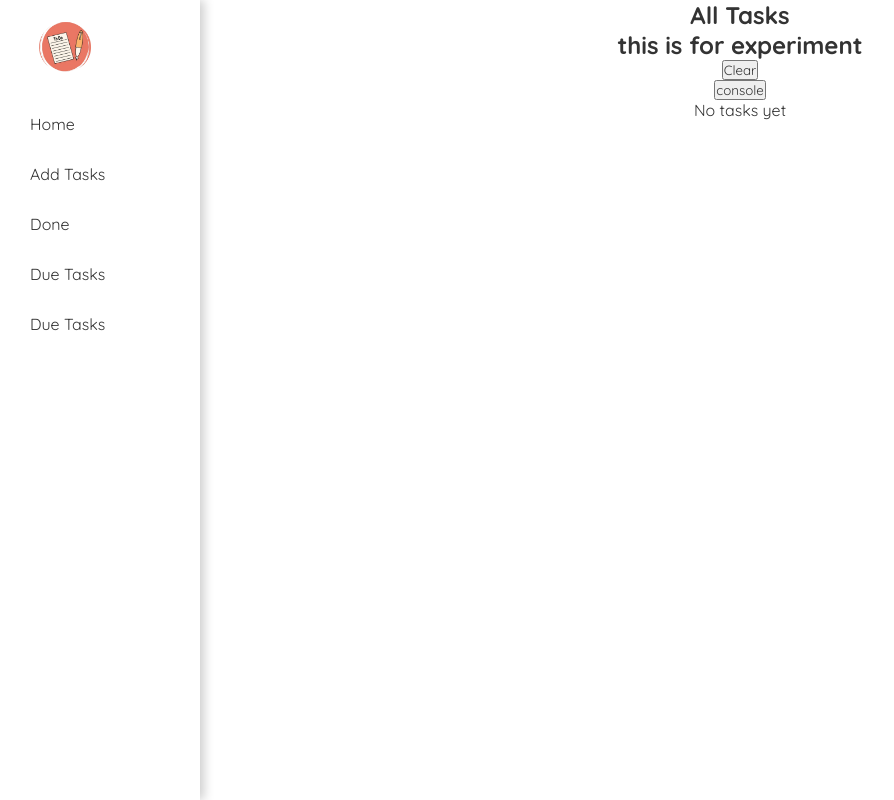
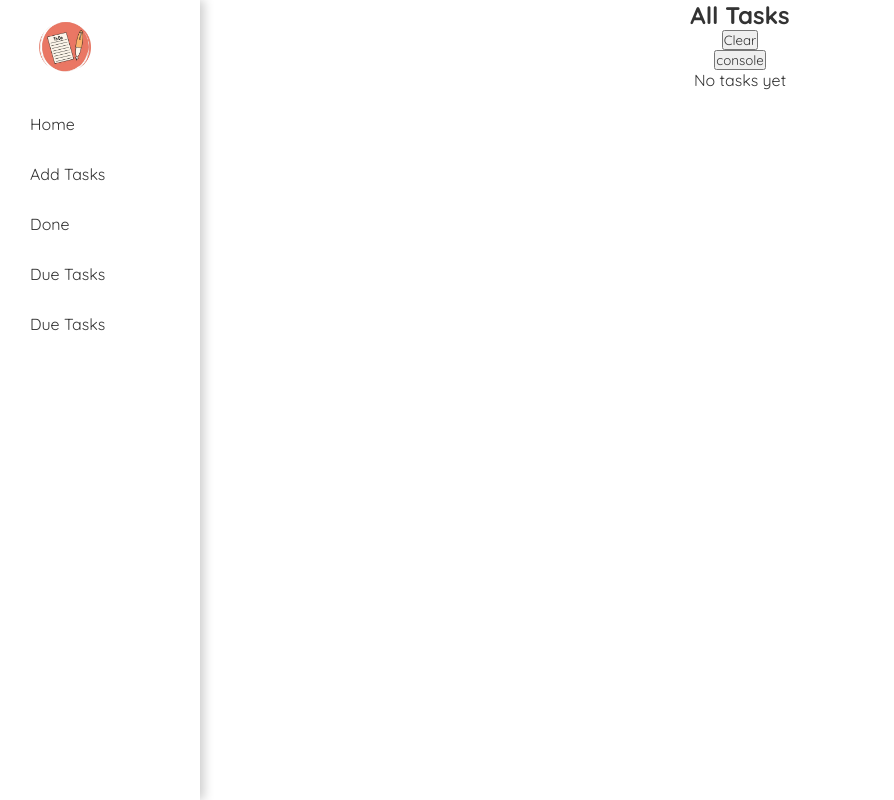
Before and after one commit to LazyBrain-spiral/react-todo, a React (Vite) app: page / in a window 1280 px wide. Shown: the whole page, without its empty margins (0-894 px from the left). Built offline with nearby package versions, Linux system fonts and the light colour scheme.

Commit message:
trying to figure out

```diff
--- a/src/Homepage.jsx
+++ b/src/Homepage.jsx
@@ -12,7 +12,6 @@ function Homepage() {
   return (
     <div className="content">
       <h2>All Tasks</h2>
-      <h2>this is for experiment</h2>
 
       <button onClick={clearTasks}>Clear</button>
       <button onClick={logging}>console</button>
```
